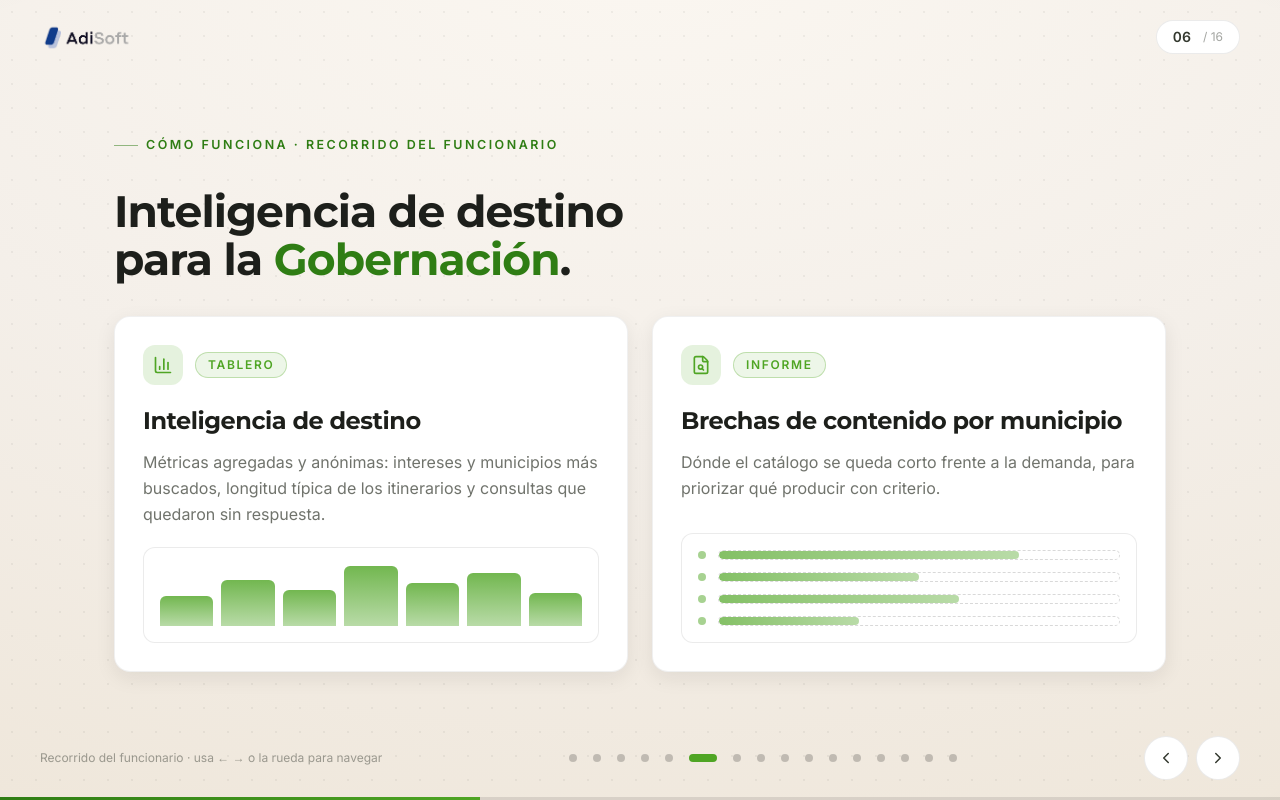
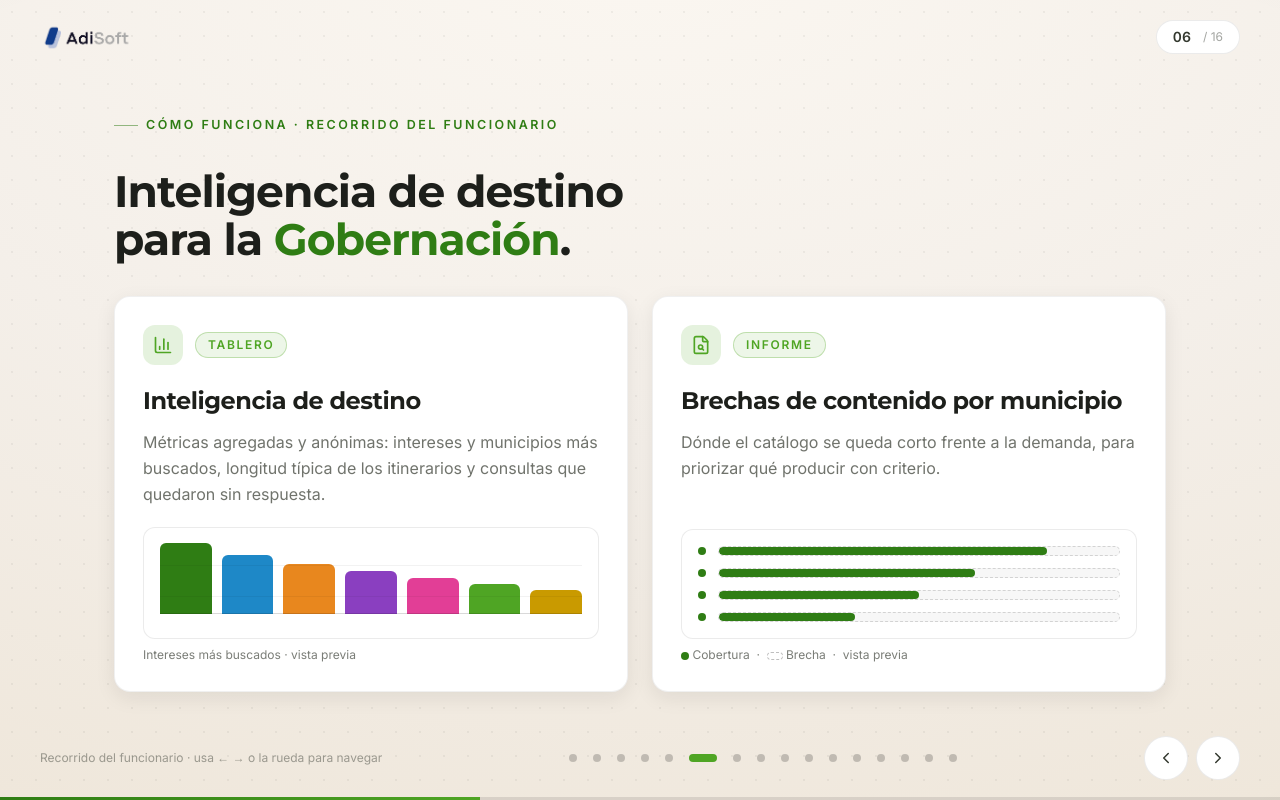
Before and after one commit to dgutierrezd/propuesta-caldas, a Next.js app: page / in a window 1280 px wide. Both pictures are taken after a click on the button 663 px from the left and 758 px from the top of the page. Built offline with nearby package versions, Linux system fonts and the light colour scheme.

Commit message:
Tablero de destino: grafico de barras categorico ordenado + leyenda cobertura/brecha (guia ui-ux-pro-max charts/color); sin datos inventados

```diff
--- a/components/slides/06-recorrido-funcionario.tsx
+++ b/components/slides/06-recorrido-funcionario.tsx
@@ -7,11 +7,20 @@ import { Kicker, GradientText, Card } from '@/components/ui/primitives'
 import { fadeUp, easeOut, stagger } from '@/lib/motion'
 import type { ReactNode } from 'react'
 
-// Alturas genéricas para el mock de barras (sin cifras, solo forma).
-const BARRAS = [0.45, 0.7, 0.55, 0.9, 0.65, 0.8, 0.5]
+// Mock del tablero: barras ORDENADAS descendente (ranking) con paleta categórica
+// derivada de la marca Caldas es Natural. Sin cifras: es una vista previa ilustrativa.
+const CHART: { h: number; c: string }[] = [
+  { h: 0.96, c: '#2F7D14' },
+  { h: 0.8, c: '#1E88C7' },
+  { h: 0.68, c: '#E8871E' },
+  { h: 0.58, c: '#8A3FC0' },
+  { h: 0.48, c: '#E23E96' },
+  { h: 0.4, c: '#4FA524' },
+  { h: 0.32, c: '#C99A00' },
+]
 
-// Filas genéricas para el mock de brechas: porción cubierta vs. faltante.
-const BRECHAS = [0.75, 0.5, 0.6, 0.35]
+// Filas del mock de brechas: cobertura por municipio, ordenadas descendente. Sin etiquetas.
+const BRECHAS = [0.82, 0.64, 0.5, 0.34]
 
 const growBar = {
   hidden: { scaleY: 0 },
@@ -62,20 +71,27 @@ export default function Slide() {
             </p>
           </div>
 
-          {/* Mock visual de barras — genérico, sin cifras */}
+          {/* Gráfico de barras (vista previa, sin cifras): ranking descendente, color por categoría */}
+          <div className="mt-auto">
             <motion.div
               variants={stagger}
-            className="mt-auto flex h-24 items-end gap-2 rounded-xl border border-black/[0.08] bg-white px-4 pb-4 pt-3"
+              aria-hidden
+              className="relative flex h-28 items-end gap-2.5 rounded-xl border border-black/[0.08] bg-white px-4 pb-6 pt-3"
             >
-            {BARRAS.map((h, i) => (
+              <div className="pointer-events-none absolute inset-x-4 top-[34%] h-px bg-black/[0.05]" />
+              <div className="pointer-events-none absolute inset-x-4 top-[62%] h-px bg-black/[0.05]" />
+              <div className="pointer-events-none absolute inset-x-4 bottom-6 h-px bg-black/15" />
+              {CHART.map((b, i) => (
                 <motion.div
                   key={i}
                   variants={growBar}
-                style={{ height: `${h * 100}%`, transformOrigin: 'bottom' }}
-                className="flex-1 rounded-t-md bg-gradient-to-t from-accent-bright/40 to-accent-bright/80"
+                  style={{ height: `${b.h * 100}%`, transformOrigin: 'bottom', backgroundColor: b.c }}
+                  className="flex-1 rounded-t-md"
                 />
               ))}
             </motion.div>
+            <p className="mt-2 text-xs text-cloud/65">Intereses más buscados · vista previa</p>
+          </div>
         </Card>
 
         {/* Tarjeta 2 — Informe */}
@@ -93,24 +109,31 @@ export default function Slide() {
             </p>
           </div>
 
-          {/* Mock visual de brechas — porción cubierta vs. faltante, sin etiquetas */}
+          {/* Mock de cobertura por municipio (vista previa): parte cubierta vs. brecha, sin etiquetas */}
+          <div className="mt-auto">
             <motion.div
               variants={stagger}
-            className="mt-auto flex flex-col gap-3 rounded-xl border border-black/[0.08] bg-white px-4 py-4"
+              aria-hidden
+              className="flex flex-col gap-3 rounded-xl border border-black/[0.08] bg-white px-4 py-4"
             >
               {BRECHAS.map((cover, i) => (
                 <div key={i} className="flex items-center gap-3">
-                <span className="h-2 w-2 shrink-0 rounded-full bg-accent-bright/50" />
-                <div className="relative h-2.5 flex-1 overflow-hidden rounded-full border border-dashed border-black/15 bg-white">
+                  <span className="h-2 w-2 shrink-0 rounded-full bg-accent" />
+                  <div className="relative h-2.5 flex-1 overflow-hidden rounded-full border border-dashed border-black/15 bg-black/[0.03]">
                     <motion.div
                       variants={growRow}
                       style={{ width: `${cover * 100}%`, transformOrigin: 'left' }}
-                    className="absolute inset-y-0 left-0 rounded-full bg-gradient-to-r from-accent-bright/70 to-accent-bright/40"
+                      className="absolute inset-y-0 left-0 rounded-full bg-accent"
                     />
                   </div>
                 </div>
               ))}
             </motion.div>
+            <p className="mt-2 text-xs text-cloud/65">
+              <span className="inline-block h-2 w-2 rounded-full bg-accent align-middle" /> Cobertura
+              &nbsp;·&nbsp; <span className="inline-block h-2 w-4 rounded-full border border-dashed border-black/25 align-middle" /> Brecha &nbsp;·&nbsp; vista previa
+            </p>
+          </div>
         </Card>
       </motion.div>
     </SlideShell>
```
Lines whose indentation alone changed are shown as unchanged.
